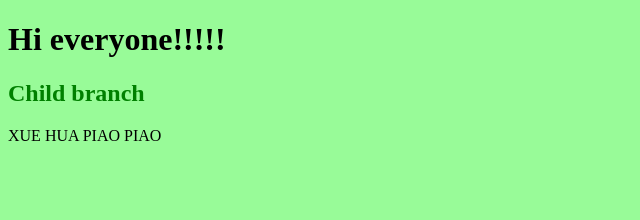
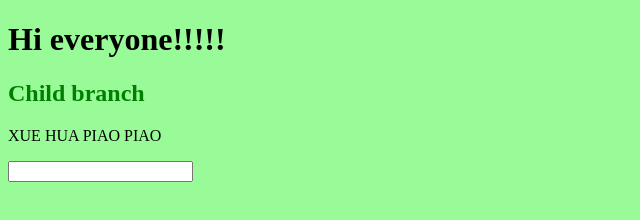
Before and after one commit to Kamal-kopchik/kop, a plain HTML site: page index.html in a window 1280 px wide. Shown: the whole page, without its empty margins (0-640 px from the left). Drawn offline with Linux system fonts and the light colour scheme.

Commit message:
Update index.html

```diff
--- a/index.html
+++ b/index.html
@@ -13,6 +13,7 @@
     <h1>Hi everyone!!!!!</h1>
     <h2>Child branch</h2>
     <p>XUE HUA PIAO PIAO</p>
+    <input type='text'/>
 </body>
 <script src="./script.js"></script>
 
```
